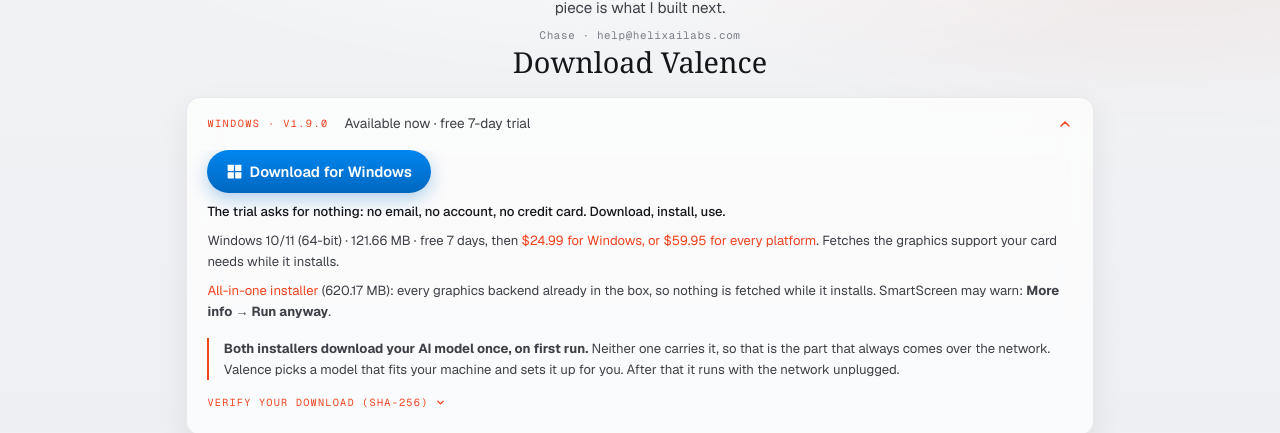
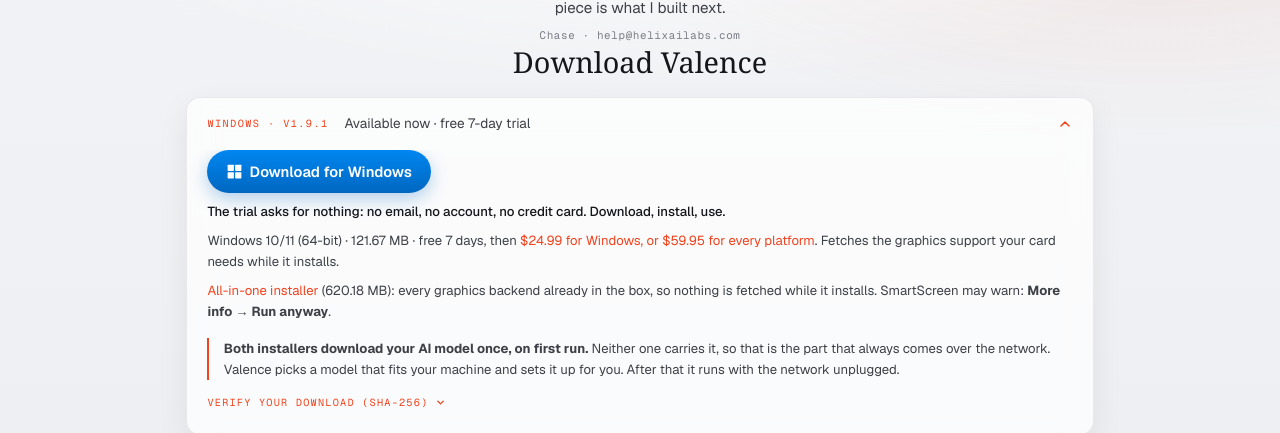
Before and after one commit to HelixAILabs/Valence, a Jekyll site: the page built from index.html, in a window 1280 px wide and 900 px high, scrolled down 10203 px. Shown: the part 143-576 px from the top of the window. Built offline with Jekyll 4.4.1, drawn with Linux system fonts in a browser that asks for light colours; some web fonts are replaced; some of the changed text lies outside the part shown.

Commit message:
Release 1.9.1: data, post, version.json; drop pre-1.9.0 gap notes (SEQ-2167 shipped)
Co-Authored-By: Claude Opus 5.5 <noreply@anthropic.com>
Claude-Session: https://claude.ai/code/session_01JSU1eYe2gm4NxESvhPZXQJ

```diff
--- a/Valence - Docs.html
+++ b/Valence - Docs.html
@@ -228,7 +228,7 @@ description: "The complete Valence handbook in plain language: chatting, convers
         <h3>What gets locked</h3>
         <p>While a kids profile is active, Valence hides settings, profile creation and editing, saving and exporting conversations, the memory browser, usage, and model comparison. Switching profiles requires the parental password. A <b>Kids Mode</b> badge shows in the title bar.</p>
         <h3>Which AI a child can use</h3>
-        <p>Only the built-in on-device model; cloud models aren't available in Kids profiles. <b>A child's conversations stay on the computer</b> unless a parent turns on the optional cloud safety scan or continues a child&rsquo;s chat on a cloud model, which Valence asks about first. Kids chats are never copied to HIVE cloud memory, pictures linked in a reply never load, and voice typing never sends a child&rsquo;s voice online. (Chats a parent continued before version 1.9.0 aren&rsquo;t covered by the HIVE and picture rules yet &mdash; that&rsquo;s being fixed.)<!-- SEQ-2035: verified against 1.9.0 (SEQ-2031/2032/2045/2084). --></p>
+        <p>Only the built-in on-device model; cloud models aren't available in Kids profiles. <b>A child's conversations stay on the computer</b> unless a parent turns on the optional cloud safety scan or continues a child&rsquo;s chat on a cloud model, which Valence asks about first. Kids chats are never copied to HIVE cloud memory, pictures linked in a reply never load, and voice typing never sends a child&rsquo;s voice online.<!-- SEQ-2035: verified against 1.9.0 (SEQ-2031/2032/2045/2084). --></p>
         <span class="where">Profile menu → + New → Kids Mode wizard</span>
       </section>
 
--- a/Valence - Privacy & Licensing.html
+++ b/Valence - Privacy & Licensing.html
@@ -176,12 +176,12 @@ nav: privacy
       <div class="row">
         <span class="k">Pictures in replies</span>
         <!-- SEQ-2031 (1.9.0): RemoteImagePosture - Kids viewer, Kids-owned chat, local-only never load; adults click to load. -->
-        <span class="v">Pictures linked in a reply <b>never load</b> in a Kids profile, and they stay unloaded when a parent opens a child&rsquo;s chat too. (A chat a parent continued before version 1.9.0 isn&rsquo;t covered yet &mdash; that&rsquo;s being fixed.)</span>
+        <span class="v">Pictures linked in a reply <b>never load</b> in a Kids profile, and they stay unloaded when a parent opens a child&rsquo;s chat too.</span>
       </div>
       <div class="row">
         <span class="k">HIVE cloud memory</span>
         <!-- SEQ-2032 (1.9.0): HiveMirrorPolicy skips Kids owners and Kids-owned content; HIVE is off while Kids is active. -->
-        <span class="v">Kids chats are <b>never copied to HIVE cloud memory</b>, even if a parent has HIVE set up and later continues a child&rsquo;s chat in their own profile. HIVE is switched off entirely while a Kids profile is in use. (A chat a parent continued before version 1.9.0 isn&rsquo;t covered yet &mdash; that&rsquo;s being fixed.)</span>
+        <span class="v">Kids chats are <b>never copied to HIVE cloud memory</b>, even if a parent has HIVE set up and later continues a child&rsquo;s chat in their own profile. HIVE is switched off entirely while a Kids profile is in use.</span>
       </div>
       <div class="row">
         <span class="k">A parent continuing a Kids chat</span>
--- a/_config.yml
+++ b/_config.yml
@@ -43,10 +43,10 @@ valence_buy_url_mac: "https://buy.stripe.com/9B64gt7Xe3PA1E46DNeAg03"
 valence_buy_url_android: "https://buy.stripe.com/14AbIV3GYcm61E40fpeAg04"
 valence_buy_url_ios: "https://buy.stripe.com/8x29AN5P62LwbeE1jteAg05"
 
-valence_version: 1.9.0
+valence_version: 1.9.1
 valence_date: October 19, 2026
-valence_slim_mb: 121.66
-valence_full_mb: 620.17
+valence_slim_mb: 121.67
+valence_full_mb: 620.18
 
 # Jekyll skips dotfiles by default, but .htaccess is a real web-server file that
 # must ship: it carries the 301s for the retired doc URLs and the ErrorDocument
--- a/_data/releases.yml
+++ b/_data/releases.yml
@@ -1,6 +1,12 @@
 # Release index. One row per shipped build. The narrative posts still live in _posts.
 # Regenerate rather than hand-edit when adding a release.
 releases:
+  - version: "1.9.1"
+    date: 2026-10-19
+    family: "1.9"
+    platform: "Windows"
+    summary: "Kids chats stay protected after updating"
+    url: "/2026/10/19/valence-1-9-1.html"
   - version: "1.5.19 alpha"
     date: 2026-10-19
     family: "android-1.5"
--- a/_includes/downloads.html
+++ b/_includes/downloads.html
@@ -17,7 +17,7 @@
         <p><a href="https://github.com/HelixAILabs/Valence/releases/download/v{{ site.valence_version }}/Valence-{{ site.valence_version }}.msi">All-in-one installer</a> ({{ site.valence_full_mb }} MB): every graphics backend already in the box, so nothing is fetched while it installs. SmartScreen may warn: <strong>More info → Run anyway</strong>.</p>
         <p class="dl-model"><b>Both installers download your AI model once, on first run.</b> Neither one carries it, so that is the part that always comes over the network. Valence picks a model that fits your machine and sets it up for you. After that it runs with the network unplugged.</p>
         <button class="toggle" data-sha aria-expanded="false" aria-controls="sha-win">Verify your download (SHA-256)<svg class="chev" width="11" height="11" viewBox="0 0 24 24" fill="none" stroke="currentColor" stroke-width="3" stroke-linecap="round" stroke-linejoin="round" aria-hidden="true"><path d="M6 9l6 6 6-6"/></svg></button>
-        <div class="disc sha" id="sha-win" data-open="false"><div class="disc-in"><p class="sha-body">Slim: 8AA90809C548A31A21C81B9887C37B5429F7B56BF42A8B6E5105E377E2559517<br>All-in-one: 58F14A19E186DEC82CD171EF150042CC4F219E83B22D201FBACC36818923CCEC</p></div></div>
+        <div class="disc sha" id="sha-win" data-open="false"><div class="disc-in"><p class="sha-body">Slim: F397B8EABFEBB213B08115434ED8BDA9566E0FBB234EBC33E903BBD321DC367D<br>All-in-one: 23246F6279FFFF18584847D08BF142435649216C6AD6261308ACD896C0B9C12F</p></div></div>
       </div></div>
     </div>
 
```
Also changed, not shown: _posts/2026-10-19-valence-1-9-1.md (added, +26 -0 lines), version.json (+9 -9 lines).
